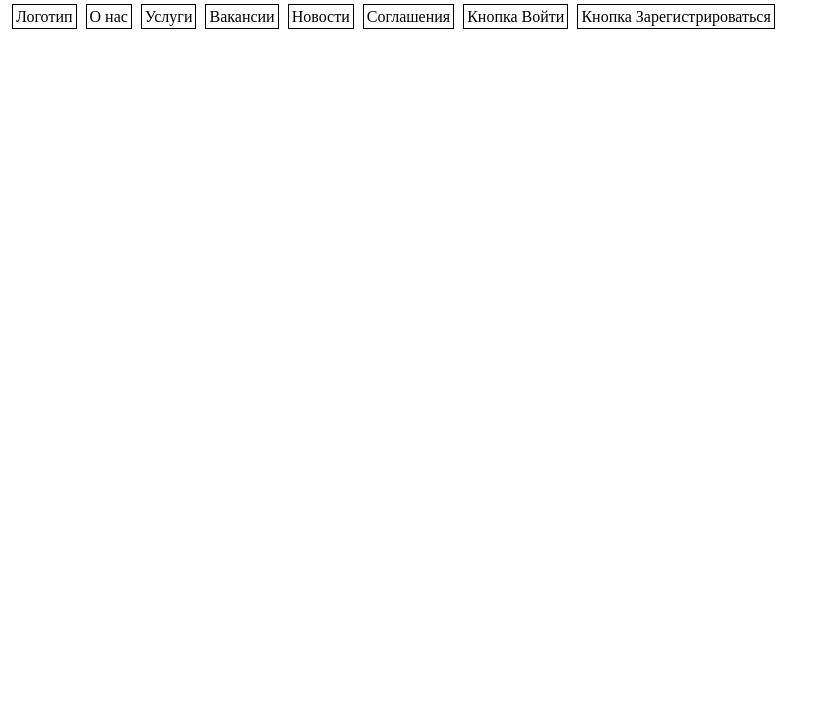
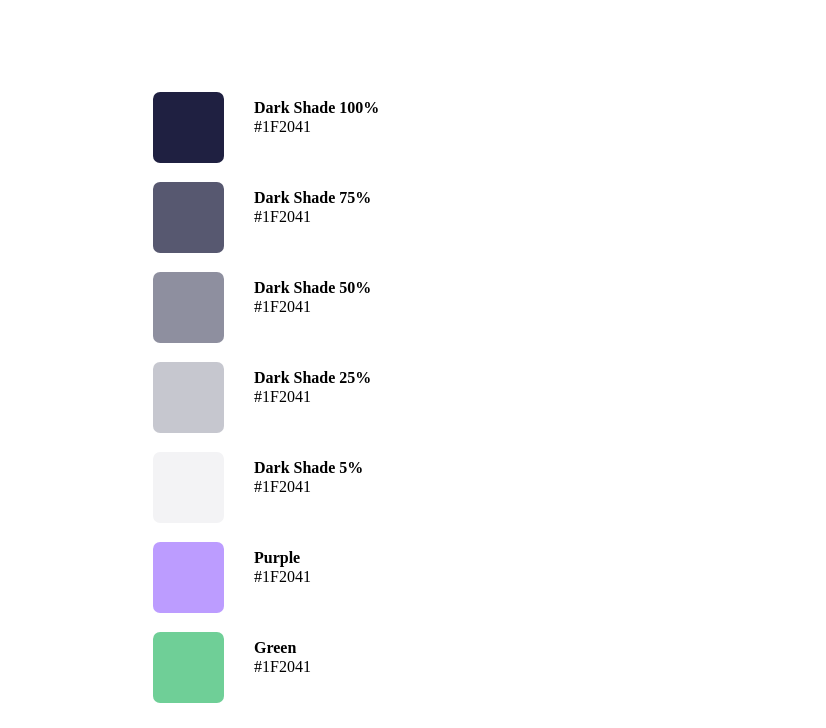
Before and after one commit to Tema1313/MetaLamp, a plain HTML site: page index.html in a window 1280 px wide. Shown: the part 72-800 px from the top of the page, without its empty margins (0-826 px from the left). Drawn offline with Linux system fonts and the light colour scheme.

Commit message:
сделал Colors из color & type.
Пока криво, но после подключения SASS и SCSS это поправится

```diff
--- a/index.html
+++ b/index.html
@@ -5,23 +5,68 @@
     <meta http-equiv="X-UA-Compatible" content="IE=edge">
     <meta name="viewport" content="width=device-width, initial-scale=1.0">
     <title>Главная</title>
-    <link rel = "stylesheet" href = "style.css" type = "text/css"/>
+    <link rel = "stylesheet" href = "style.css" >
 </head>
 <body>
-    <header>
-        <figure>
-            <img src = "images/Logo.svg" >
-        </figure>
-        <ul class = "hr">
-            <li>Логотип</li>
-            <li>О нас</li>
-            <li>Услуги</li>
-            <li>Вакансии</li>
-            <li>Новости</li>
-            <li>Соглашения</li>
-            <li>Кнопка Войти</li>
-            <li>Кнопка Зарегистрироваться</li>
-        </ul>
-    </header>
+    <section class="box">
+        <article class="article">
+            <div style = "background-color:#1F2041; opacity: 1;" class = "d1"></div>
+            <div class = "otstup">
+                <p><strong>Dark Shade 100%</strong></p>
+                <p class = "malotstup">#1F2041</p>
+            </div>
+        </article>
+        <article class = "article">
+            <div style = "background-color:#1F2041; opacity: 0.75;"  class = "d1"></div>
+            <div class = "otstup">
+                <p><strong>Dark Shade 75%</strong></p>
+                <p class = "malotstup">#1F2041</p>
+            </div>
+        </article>
+        <article class = "article">
+            <div style = "background-color:#1F2041; opacity: 0.5;" class = "d1"></div>
+            <div class = "otstup">
+                <p><strong>Dark Shade 50%</strong></p>
+                <p class = "malotstup">#1F2041</p>
+            </div>
+        </article>
+        <article class = "article">
+            <div style = "background-color:#1F2041; opacity: 0.25;"  class = "d1"></div>
+            <div class = "otstup">
+                <p><strong>Dark Shade 25%</strong></p>
+                <p class = "malotstup">#1F2041</p>
+            </div>
+        </article>
+        <article class = "article">
+            <div style = "background-color:#1F2041; opacity: 0.05;"  class = "d1"></div>
+            <div class = "otstup">
+                <p><strong>Dark Shade 5%</strong></p>
+                <p class = "malotstup">#1F2041</p>
+            </div>
+        </article>
+        <article class = "article">
+            <div style = "background-color:#BC9CFF;"  class = "d1"></div>
+            <div class = "otstup">
+                <p><strong>Purple</strong></p>
+                <p class = "malotstup">#1F2041</p>
+            </div>
+        </article>
+        <article class = "article">
+            <div style = "background-color:#6FCF97;" class = "d1"></div>
+            <div class = "otstup">
+                <p><strong>Green</strong></p>
+                <p class = "malotstup">#1F2041</p>
+            </div>
+        </article>
+    </section>
+
+    <!--<div style = "background-color:#1F2041; opacity: 0.75;"  class = "d1"></div>
+    <div style = "background-color:#1F2041; opacity: 0.5;" class = "d1"></div>
+    <div style = "background-color:#1F2041; opacity: 0.25;" class = "d1"></div>
+    <div style = "background-color:#1F2041; opacity: 0.05;" class = "d1"></div>
+    <div style = "background-color:#BC9CFF;" class = "d1"></div>
+    <div style = "background-color:#6FCF97;" class = "d1"></div>-->
+
+
 </body>
 </html>
--- a/style.css
+++ b/style.css
@@ -1,8 +1,29 @@
-.hr {
-    margin: 0; /* Обнуляем значение отступов */
-    padding: 4px; /* Значение полей */
+.d1 {
+    width: 71px;
+    height:71px;
+    border-radius: 10%;
+    margin-top:19px;
 }
-ul.hr li{display: inline; /* Отображать как строчный элемент */
-    margin-right: 5px; /* Отступ слева */
-    border: 1px solid #000; /* Рамка вокруг текста */
-    padding: 3px; /* Поля вокруг текста */}
+
+.box{
+    margin-left: 145px;
+    margin-top:145px;
+}
+
+.text{
+    color:#1F2041; opacity: 1;
+    margin:0px;
+}
+
+.article {
+    display: flex;
+}
+
+.otstup{
+    margin-left:30px;
+    margin-top:10px;
+}
+
+.malotstup{
+    margin-top:-15px;
+}
```
